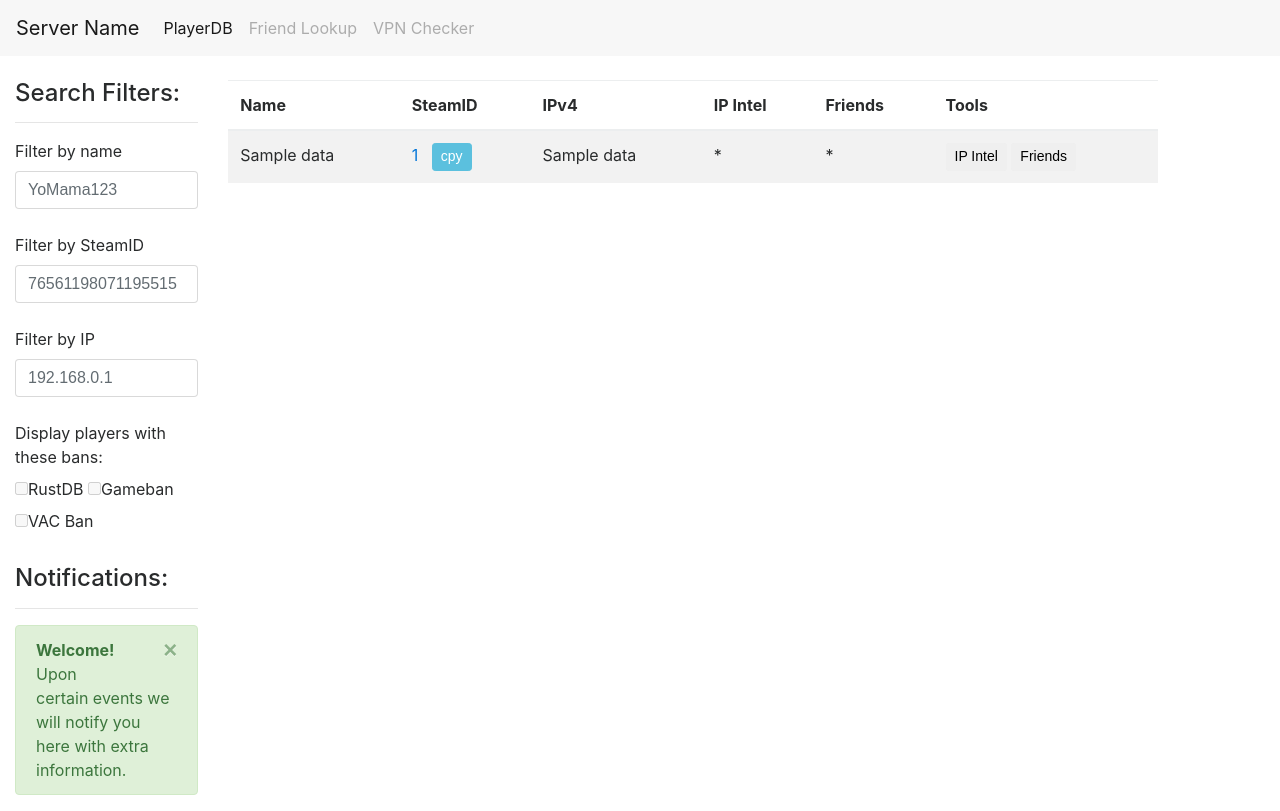
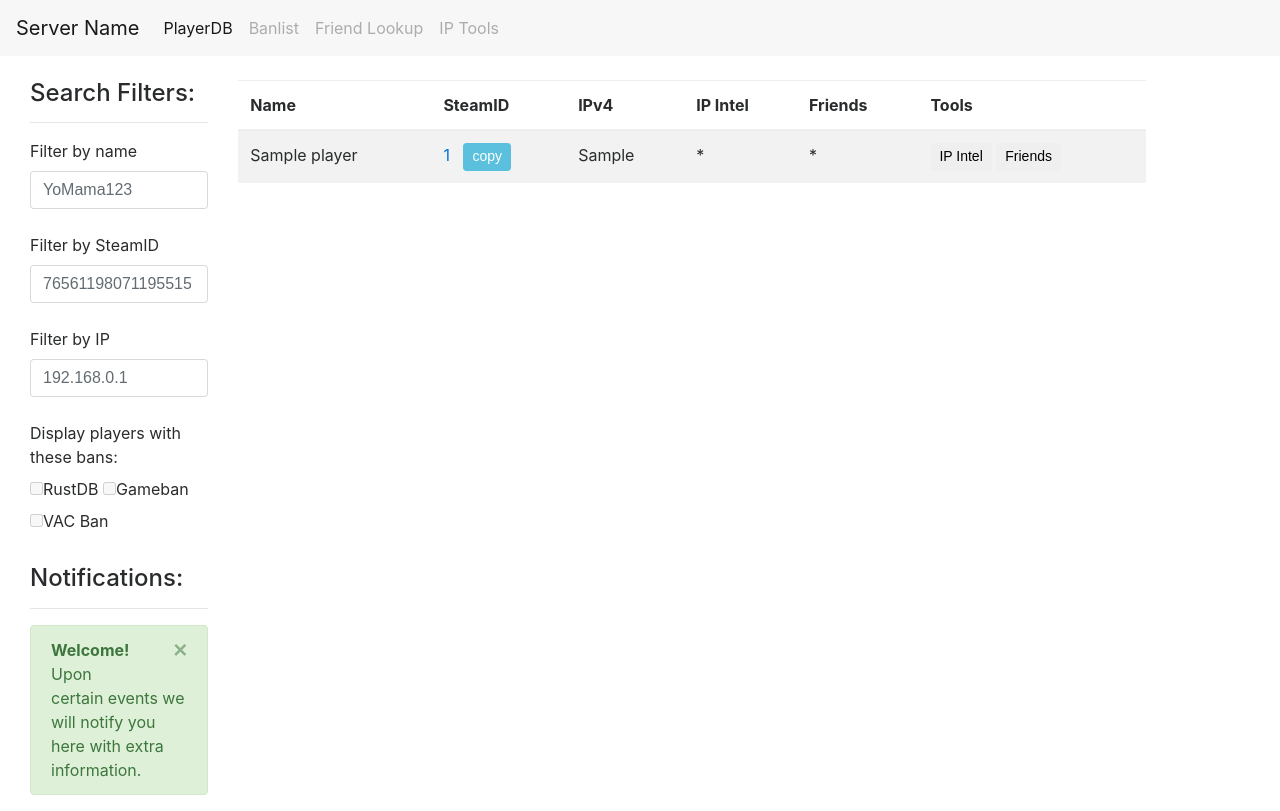
Before and after one commit to SCETheFuzz/RustDB, a Flask app: template templates/playerlist.html in a window 1280 px wide. Run offline with Flask 2, Linux system fonts and the light colour scheme; the template is opened without the code that fills it: most values are stand-ins (such as "Sample title", 1, 10 or a date in 2020); some libraries are stand-ins or nearby versions.

Commit message:
App now supports MongoDB, consolidated the js files, added base template

```diff
--- a/app.py
+++ b/app.py
@@ -2,19 +2,18 @@ from functools import wraps
 from flask import Flask, request, Response, render_template, g, jsonify
 import requests
 import sqlite3
-import config
+from flask_pymongo import PyMongo
+from bson.json_util import dumps
 
 app = Flask(__name__)
-DATABASE = config.DATABASE  # path to players_servername.db
-API_KEY = config.API_KEY  # API key for Steam's web API
-UI_PASSWORD = config.UI_PASSWORD  # set a password for your web interface
-CONTACT_EMAIL = config.CONTACT_EMAIL  # contact email used for getipintel.net requests
+app.config.from_pyfile('config.py')
+mongo = PyMongo(app, config_prefix='MONGO')
 
 
 def get_db():
     db = getattr(g, '_database', None)
     if db is None:
-        db = g._database = sqlite3.connect(DATABASE)
+        db = g._database = sqlite3.connect(app.config['DATABASE'])
     return db
 
 
@@ -33,7 +32,7 @@ def check_auth(username, password):
     """This function is called to check if a username /
     password combination is valid.
     """
-    return username == 'badmins' and password == UI_PASSWORD
+    return username == 'badmins' and password == app.config['UI_PASSWORD']
 
 
 def authenticate():
@@ -62,12 +61,15 @@ def requires_auth(f):
 @app.route('/')
 @requires_auth
 def playerlist():
-    con = sqlite3.connect(DATABASE)
-    con.row_factory = sqlite3.Row
-    cur = con.cursor()
-    cur.execute("SELECT name,steamid,ip FROM Player LIMIT 100")
-    dbdata = cur.fetchall()
-    return render_template('playerlist.html', data=dbdata)
+    if app.config['DB_SCHEMA'] == 'mysql':
+        cur = get_db().execute("SELECT name,steamid,ip FROM Player LIMIT 100")
+        dbdata = cur.fetchall()
+        return render_template('playerlist.html', data=dbdata)
+    elif app.config['DB_SCHEMA'] == 'mongo':
+        dbdata = mongo.db.players.find(projection={"name": 1, "steamid": 1, "ip": 1, "_id": 0},
+                                       limit=100).sort('{name:1, steamid:1, ip:1}')
+        # return dumps(dbdata)
+        return render_template('playerlist.html', data=dbdata)
 
 
 # API Endpoints
@@ -75,83 +77,109 @@ def playerlist():
 
 
 @app.route('/getPlayers')
+@requires_auth
 def get_players():
-    con = sqlite3.connect(DATABASE)
-    con.row_factory = sqlite3.Row
-    cur = con.cursor()
-    cur.execute("SELECT name,steamid,ip FROM Player LIMIT 100")
-    dbdata = [list(entry) for entry in cur.fetchall()]
-    return jsonify(dbdata)
+    if app.config['DB_SCHEMA'] == 'mysql':
+        cur = get_db().execute("SELECT name,steamid,ip FROM Player LIMIT 100")
+        dbdata = [list(entry) for entry in cur.fetchall()]
+        return jsonify(dbdata)
+    elif app.config['DB_SCHEMA'] == 'mongo':
+        dbdata = mongo.db.players.find(projection={"name": 1, "steamid": 1, "ip": 1, "_id": 0},
+                                       limit=100).sort('{name:1, steamid:1, ip:1}')
+        return dumps(dbdata)
 
 
 @app.route('/getIpIntel/<string:ip_addr>')
+@requires_auth
 def get_ip_intel(ip_addr):
     rv = requests.get("http://check.getipintel.net/check.php"
                       "?ip={}"
-                      "&contact={}".format(ip_addr, CONTACT_EMAIL))
+                      "&contact={}".format(ip_addr, app.config['CONTACT_EMAIL']))
     score = rv.json()
     return jsonify(score)
 
 
 @app.route('/getPlayersByName/<string:query_filter>')
+@requires_auth
 def get_players_by_name(query_filter):
-    con = sqlite3.connect(DATABASE)
-    con.row_factory = sqlite3.Row
-    cur = con.cursor()
-    cur.execute("SELECT name,steamid,ip FROM Player WHERE name LIKE '%" + query_filter + "%' LIMIT 100")
-    dbdata = [list(entry) for entry in cur.fetchall()]
-    return jsonify(dbdata)
+    if app.config['DB_SCHEMA'] == 'mysql':
+        cur = get_db().execute("SELECT name,steamid,ip FROM Player WHERE name LIKE '%" + query_filter + "%' LIMIT 100")
+        dbdata = [list(entry) for entry in cur.fetchall()]
+        return jsonify(dbdata)
+    elif app.config['DB_SCHEMA'] == 'mongo':
+        dbdata = mongo.db.players.find({"name": {"$regex": "{}".format(query_filter)}},
+                                       projection={"name": 1, "steamid": 1, "ip": 1, "_id": 0},
+                                       limit=100).sort('{name:1, steamid:1, ip:1}')
+        return dumps(dbdata)
 
 
 @app.route('/getPlayersByIP/<string:query_filter>')
+@requires_auth
 def get_players_by_ip(query_filter):
-    con = sqlite3.connect(DATABASE)
-    con.row_factory = sqlite3.Row
-    cur = con.cursor()
-    cur.execute("SELECT name,steamid,ip FROM Player WHERE ip LIKE '%" + query_filter + "%' LIMIT 100")
-    dbdata = [list(entry) for entry in cur.fetchall()]
-    return jsonify(dbdata)
+    if app.config['DB_SCHEMA'] == 'mysql':
+        cur = get_db().execute("SELECT name,steamid,ip FROM Player WHERE ip LIKE '%" + query_filter + "%' LIMIT 100")
+        dbdata = [list(entry) for entry in cur.fetchall()]
+        return jsonify(dbdata)
+    elif app.config['DB_SCHEMA'] == 'mongo':
+        dbdata = mongo.db.players.find({"ip": {"$regex": "{}".format(query_filter)}},
+                                       projection={"name": 1, "steamid": 1, "ip": 1, "_id": 0},
+                                       limit=100).sort('{name:1, steamid:1, ip:1}')
+        return dumps(dbdata)
 
 
-@app.route('/getPlayersBySteamID/<string:query_filter>')
+@app.route('/getPlayersBySteamID/<int:query_filter>')
+@requires_auth
 def get_players_by_steamid(query_filter):
-    con = sqlite3.connect(DATABASE)
-    con.row_factory = sqlite3.Row
-    cur = con.cursor()
-    cur.execute("SELECT name,steamid,ip FROM Player WHERE steamid LIKE '%" + query_filter + "%' LIMIT 100")
-    dbdata = [list(entry) for entry in cur.fetchall()]
-    return jsonify(dbdata)
+    if app.config['DB_SCHEMA'] == 'mysql':
+        cur = get_db().execute(
+            "SELECT name,steamid,ip FROM Player WHERE steamid LIKE '%" + query_filter + "%' LIMIT 100")
+        dbdata = [list(entry) for entry in cur.fetchall()]
+        return jsonify(dbdata)
+    elif app.config['DB_SCHEMA'] == 'mongo':
+        dbdata = mongo.db.players.find({"steamid": {"$regex": "{}".format(query_filter)}},
+                                       projection={"name": 1, "steamid": 1, "ip": 1, "_id": 0},
+                                       limit=100).sort('{name:1, steamid:1, ip:1}')
+        return dumps(dbdata)
 
 
 @app.route('/getFriends/<int:steam_id>')
+@requires_auth
 def get_friends(steam_id):
-    # Send a request to Steam asking for this person's friends
+    bad_friends = []
+
     rv = requests.get("http://api.steampowered.com/ISteamUser/GetFriendList/v0001/"
                       "?key={}"
                       "&steamid={}"
-                      "&relationship=friend".format(API_KEY, steam_id))
+                      "&relationship=friend".format(app.config['API_KEY'], steam_id))
     friends = rv.json()
 
-    # From our banlist, let's check and see if any of his/her
-    # friends are on it
-    con = sqlite3.connect(DATABASE)
-    con.row_factory = sqlite3.Row
-    cur = con.cursor()
-
-    bad_friends = []
     try:
         for friend in friends['friendslist']['friends']:
-            cur.execute("SELECT banid,steamid FROM Player WHERE steamid == {} LIMIT 100".format(friend['steamid']))
-            rv = cur.fetchone()
-            if rv:
+            if app.config['DB_SCHEMA'] == 'mysql':
+                cur = get_db().execute(
+                    "SELECT banid,steamid FROM Player WHERE steamid == {} LIMIT 100".format(friend['steamid']))
+                rv = cur.fetchone()
+
+            elif app.config['DB_SCHEMA'] == 'mongo':
+                rv = mongo.db.players.find_one({"steamid": "{}".format(friend['steamid'])},
+                                               projection={"banid": 1, "steamid": 1, "_id": 0})
+            if rv is not None:
                 bad_friends.append(rv)
+
         if len(bad_friends) > 0:
-            return jsonify(dict(bad_friends))
+            if app.config['DB_SCHEMA'] == 'mysql':
+                return jsonify(dict(bad_friends))
+
+            elif app.config['DB_SCHEMA'] == 'mongo':
+                print dumps(bad_friends)
+                return dumps(bad_friends)
+
         else:
             return jsonify({"message": "nothing"})
-    except KeyError:
+
+    except KeyError as err:
         return jsonify({"message": "private"})
 
 
 if __name__ == '__main__':
-    app.run(host="0.0.0.0", port=80, debug=True)
+    app.run(host="0.0.0.0", debug=True)
--- a/static/js/app.js
+++ b/static/js/app.js
@@ -1,16 +1,156 @@
 /**
  * Created by Jayson on 6/25/2017.
  */
+var NAME, STEAMID, IP;
+
+NAME = 0;
+STEAMID = 1;
+IP = 2;
+
+
+var typingTimer;
+var doneTypingInterval = 200;
+var $playerNameInput = $('#queryPlayer');
+var $steamIDInput = $('#querySteamID');
+var $steamIPInput = $('#queryIP');
+var table = document.getElementById("playerTable");
+var tr = table.getElementsByTagName("tr");
+
+// filter data by Name
+function filterName() {
+    var input, filter, td, i;
+    input = document.getElementById("queryPlayer");
+    filter = input.value.toUpperCase();
+    for (i = 0; i < tr.length; i++) {
+        td = tr[i].getElementsByTagName("td")[0];
+        if (td) {
+            if (td.innerHTML.toUpperCase().indexOf(filter) > -1) {
+                tr[i].style.display = "";
+            } else {
+                tr[i].style.display = "none";
+            }
+        }
+    }
+}
+
+// filter data by SteamID
+function filterSteamID() {
+    var input, filter, td, i;
+    input = document.getElementById("querySteamID");
+    filter = input.value.toUpperCase();
+    for (i = 0; i < tr.length; i++) {
+        td = tr[i].getElementsByTagName("td")[1];
+        if (td) {
+            if (td.innerHTML.toUpperCase().indexOf(filter) > -1) {
+                tr[i].style.display = "";
+            } else {
+                tr[i].style.display = "none";
+            }
+        }
+    }
+}
+
+function repopulateTable(data) {
+    table.innerHTML = "";
+    var content = "<thead><tr>" +
+        "<th>Name</th>" +
+        "<th>SteamID</th>" +
+        "<th>IPv4</th>" +
+        "<th>Intel</th>" +
+        "<th>Friends</th>" +
+        "<th>Tools</th>" +
+        "</tr></thead><tbody>";
+
+    for (var result in data) {
+        content += "<tr id=\"" + data[result]['steamid'] + "\"><td>" + data[result]['name'] + "</td><td>" +
+            "<a href=\"https://steamcommunity.com/profiles/" + data[result]['steamid'] + "\" target=\"_blank\">" + data[result]['steamid'] + "</a>" +
+            "&nbsp;<button onclick=\"copySteamID('" + data[result]['steamid'] + "')\" type=\"button\" class=\"btn btn-info btn-sm\" " +
+            "aria-label=\"Left Align\">copy</button></td><td>" + data[result]['ip'] + "</td><td class='intel'>*</td><td class=\"friends\">*</td><td>" +
+            "<button class=\"btn btn-sm btn-default\" onclick=\"getIpIntel('" + data[result]['ip'] + "', '" + data[result]['steamid'] + "', this)\">IP Intel</button> " +
+            "<button class=\"btn btn-sm btn-default\" onclick=\"getFriends('" + data[result]['steamid'] + "', this)\">Friends</button>" +
+            "</td></tr>";
+    }
+    content += "</tbody>";
+    table.innerHTML = content;
+    return false;
+}
 
 // AJAX request to load the playerlist
-function getPlayers() {
-    $.getJSON("/getPlayers/", function (response) {
-        $.each(response, function (name, steamid) {
-            // TODO: Instead of loading the DOM via Flask, load it with AJAX
+function queryName() {
+    var filter = $playerNameInput.val();
+    if (filter !== '') {
+        $.getJSON("/getPlayersByName/" + filter, function (response) {
+            repopulateTable(response);
         });
-    });
+    } else {
+        $.getJSON("/getPlayers", function (response) {
+            repopulateTable(response);
+        });
+    }
     return false;
 }
+
+function querySteamID() {
+    var filter = $steamIDInput.val();
+    if (filter !== '') {
+        $.getJSON("/getPlayersBySteamID/" + filter, function (response) {
+            repopulateTable(response);
+        });
+    } else {
+        $.getJSON("/getPlayers", function (response) {
+            repopulateTable(response);
+        });
+    }
+    return false;
+}
+
+
+function queryIP() {
+    var filter = $steamIPInput.val();
+    if (filter !== '') {
+        $.getJSON("/getPlayersByIP/" + filter, function (response) {
+            repopulateTable(response);
+        });
+    } else {
+        $.getJSON("/getPlayers", function (response) {
+            repopulateTable(response);
+        });
+    }
+    return false;
+}
+
+//on keyup, start the countdown
+$playerNameInput.on('keyup', function () {
+    clearTimeout(typingTimer);
+    typingTimer = setTimeout(queryName, doneTypingInterval);
+});
+
+//on keydown, clear the countdown
+$playerNameInput.on('keydown', function () {
+    clearTimeout(typingTimer);
+});
+
+//on keyup, start the countdown
+$steamIPInput.on('keyup', function () {
+    clearTimeout(typingTimer);
+    typingTimer = setTimeout(queryIP, doneTypingInterval);
+});
+
+//on keydown, clear the countdown
+$steamIPInput.on('keydown', function () {
+    clearTimeout(typingTimer);
+});
+
+//on keyup, start the countdown
+$steamIDInput.on('keyup', function () {
+    clearTimeout(typingTimer);
+    typingTimer = setTimeout(querySteamID, doneTypingInterval);
+});
+
+//on keydown, clear the countdown
+$steamIDInput.on('keydown', function () {
+    clearTimeout(typingTimer);
+});
 
 function copySteamID(steam_id) {
     var $temp = $("<input>");
@@ -22,7 +162,7 @@ function copySteamID(steam_id) {
 
 // when an alert is closed, remove it from the DOM
 $('.alert').on('closed.bs.alert', function () {
-    // TODO: remove the alert
+    // TODO: remove the alert from DOM
 });
 
 // prevent page reload on # link clicks
@@ -53,13 +193,15 @@ function getFriends(steam_id, btn) {
         } else if (response.message == "private") {
             element.html("Private profile");
         } else {
-            $.each(response, function (banid, steamid) {
-                if (banid > 0) {
+            for (var i = 0; i < response.length; i++)
+            {
+                console.log(response[i]['banid'])
+                if (response[i]['banid'] > 0) {
                     banned++;
-                } else if (banid < 0) {
+                } else if (response[i]['banid'] < 0) {
                     clean++;
                 }
-            });
+            }
 
             if (banned > 0) {
                 $("#" + steam_id).addClass("table-danger");
--- a/static/js/filters.js
+++ /dev/null
@@ -1,156 +0,0 @@
-/**
- * Created by Jayson on 6/24/2017.
- */
-
-// Lets get some enums up in this place
-var NAME, STEAMID, IP;
-
-NAME = 0;
-STEAMID = 1;
-IP = 2;
-
-var table = document.getElementById("playerTable");
-var tr = table.getElementsByTagName("tr");
-
-// filter data by Name
-function filterName() {
-    var input, filter, td, i;
-    input = document.getElementById("queryPlayer");
-    filter = input.value.toUpperCase();
-    for (i = 0; i < tr.length; i++) {
-        td = tr[i].getElementsByTagName("td")[0];
-        if (td) {
-            if (td.innerHTML.toUpperCase().indexOf(filter) > -1) {
-                tr[i].style.display = "";
-            } else {
-                tr[i].style.display = "none";
-            }
-        }
-    }
-}
-
-// filter data by SteamID
-function filterSteamID() {
-    var input, filter, td, i;
-    input = document.getElementById("querySteamID");
-    filter = input.value.toUpperCase();
-    for (i = 0; i < tr.length; i++) {
-        td = tr[i].getElementsByTagName("td")[1];
-        if (td) {
-            if (td.innerHTML.toUpperCase().indexOf(filter) > -1) {
-                tr[i].style.display = "";
-            } else {
-                tr[i].style.display = "none";
-            }
-        }
-    }
-}
-
-function repopulateTable(data) {
-    table.innerHTML = "";
-    var content = "<thead><tr>" +
-        "<th>Name</th>" +
-        "<th>SteamID</th>" +
-        "<th>IPv4</th>" +
-        "<th>Intel</th>" +
-        "<th>Friends</th>" +
-        "<th>Tools</th>" +
-        "</tr></thead><tbody>";
-
-    $.each(data, function (index, values) {
-        console.log("name: " + values[NAME]);
-        content += "<tr id=\"" + values[STEAMID] + "\"><td>" + values[NAME] + "</td><td>" +
-            "<a href=\"https://steamcommunity.com/profiles/" + values[STEAMID] + "\" target=\"_blank\">" + values[STEAMID] + "</a>" +
-            "&nbsp;<button onclick=\"copySteamID('" + values[STEAMID] + "')\" type=\"button\" class=\"btn btn-info btn-sm\" " +
-            "aria-label=\"Left Align\">cpy</button></td><td>" + values[IP] + "</td><td class='intel'>*</td><td class=\"friends\">*</td><td>" +
-            "<button class=\"btn btn-sm btn-default\" onclick=\"getIpIntel('" + values[IP] + "', '" + values[STEAMID] + "', this)\">IP Intel</button> " +
-            "<button class=\"btn btn-sm btn-default\" onclick=\"getFriends('" + values[STEAMID] + "', this)\">Friends</button>" +
-            "</td></tr>";
-    });
-    content += "</tbody>";
-    table.innerHTML = content;
-    return false;
-}
-
-// AJAX request to load the playerlist
-function queryName() {
-    var filter = $playerNameInput.val();
-    if (filter !== '') {
-        $.getJSON("/getPlayersByName/" + filter, function (response) {
-            repopulateTable(response);
-        });
-    } else {
-        $.getJSON("/getPlayers", function (response) {
-            repopulateTable(response);
-        });
-    }
-    return false;
-}
-
-function querySteamID() {
-    var filter = $steamIDInput.val();
-    if (filter !== '') {
-        $.getJSON("/getPlayersBySteamID/" + filter, function (response) {
-            repopulateTable(response);
-        });
-    } else {
-        $.getJSON("/getPlayers", function (response) {
-            repopulateTable(response);
-        });
-    }
-    return false;
-}
-
-
-function queryIP() {
-    var filter = $steamIPInput.val();
-    if (filter !== '') {
-        $.getJSON("/getPlayersByIP/" + filter, function (response) {
-            repopulateTable(response);
-        });
-    } else {
-        $.getJSON("/getPlayers", function (response) {
-            repopulateTable(response);
-        });
-    }
-    return false;
-}
-
-var typingTimer;
-var doneTypingInterval = 200;
-var $playerNameInput = $('#queryPlayer');
-var $steamIDInput = $('#querySteamID');
-var $steamIPInput = $('#queryIP');
-
-//on keyup, start the countdown
-$playerNameInput.on('keyup', function () {
-    clearTimeout(typingTimer);
-    typingTimer = setTimeout(queryName, doneTypingInterval);
-});
-
-//on keydown, clear the countdown
-$playerNameInput.on('keydown', function () {
-    clearTimeout(typingTimer);
-});
-
-//on keyup, start the countdown
-$steamIPInput.on('keyup', function () {
-    clearTimeout(typingTimer);
-    typingTimer = setTimeout(queryIP, doneTypingInterval);
-});
-
-//on keydown, clear the countdown
-$steamIPInput.on('keydown', function () {
-    clearTimeout(typingTimer);
-});
-
-//on keyup, start the countdown
-$steamIDInput.on('keyup', function () {
-    clearTimeout(typingTimer);
-    typingTimer = setTimeout(querySteamID, doneTypingInterval);
-});
-
-//on keydown, clear the countdown
-$steamIDInput.on('keydown', function () {
-    clearTimeout(typingTimer);
-});
--- /dev/null
+++ b/templates/base.html
@@ -0,0 +1,39 @@
+<!DOCTYPE html>
+<html lang="en">
+<head>
+    <meta charset="utf-8">
+    <meta http-equiv="X-UA-Compatible" content="IE=edge">
+    <meta name="viewport" content="width=device-width, initial-scale=1">
+    <title>Rust Admin Extension</title>
+    <link rel="stylesheet" href="{{ url_for('static', filename='css/bootstrap.min.css') }}">
+</head>
+<body>
+<nav class="navbar navbar-toggleable-md navbar-light bg-faded">
+    <a class="navbar-brand" href="#">Server Name</a>
+
+    <div class="collapse navbar-collapse" id="navbarSupportedContent">
+        <ul class="navbar-nav mr-auto">
+            <li class="nav-item active">
+                <a class="nav-link" href="#">PlayerDB<span class="sr-only">(current)</span></a>
+            </li>
+            <li class="nav-item">
+                <a class="nav-link disabled" href="#">Banlist</a>
+            </li>
+            <li class="nav-item">
+                <a class="nav-link disabled" href="#">Friend Lookup</a>
+            </li>
+            <li class="nav-item">
+                <a class="nav-link disabled" href="#">IP Tools</a>
+            </li>
+        </ul>
+    </div>
+</nav>
+<br>
+<div class="container-fluid">
+    {% block content %}{% endblock %}
+<script src="{{ url_for('static', filename='js/jquery-3.2.1.min.js') }}"></script>
+<script src="{{ url_for('static', filename='js/tether.min.js') }}"></script>
+<script src="{{ url_for('static', filename='js/bootstrap.min.js') }}"></script>
+<script type="application/javascript" src="{{ url_for('static', filename='js/app.js') }}"></script>
+</body>
+</html>
--- a/templates/playerlist.html
+++ b/templates/playerlist.html
@@ -1,45 +1,5 @@
-<!DOCTYPE html>
-<html lang="en">
-<head>
-    <meta charset="utf-8">
-    <meta http-equiv="X-UA-Compatible" content="IE=edge">
-    <meta name="viewport" content="width=device-width, initial-scale=1">
-    <title>Rust Admin Extension</title>
-    <link rel="stylesheet" href="{{ url_for('static', filename='css/bootstrap.min.css') }}">
-</head>
-<body>
-<style>
-    .loader {
-        position: fixed;
-        left: 0px;
-        top: 0px;
-        width: 100%;
-        height: 100%;
-        z-index: 9999;
-        background: url({{ url_for('static', filename='img/loading-2.gif') }}) 50% 50% no-repeat rgb(255, 255, 255);
-    }
-</style>
-<div class="loader"></div>
-
-
-<nav class="navbar navbar-toggleable-md navbar-light bg-faded">
-    <a class="navbar-brand" href="#">Server Name</a>
-
-    <div class="collapse navbar-collapse" id="navbarSupportedContent">
-        <ul class="navbar-nav mr-auto">
-            <li class="nav-item active">
-                <a class="nav-link" href="#">PlayerDB<span class="sr-only">(current)</span></a>
-            </li>
-            <li class="nav-item">
-                <a class="nav-link disabled" href="#">Friend Lookup</a>
-            </li>
-            <li class="nav-item">
-                <a class="nav-link disabled" href="#">VPN Checker</a>
-            </li>
-        </ul>
-    </div>
-</nav>
-<br>
+{% extends 'base.html' %}
+{% block content %}
 <div class="container-fluid">
     <div class="row">
         <div class="col-2">
@@ -91,22 +51,22 @@
                     </tr>
                     </thead>
                     <tbody>
-                    {% for name, steamid, ip in data %}
-                        <tr id="{{ steamid }}">
+                    {% for player in data %}
+                        <tr id="{{ player.steamid }}">
                             <td>
-                                {{ name }}
+                                {{ player.name }}
                             </td>
                             <td>
-                                <a href="https://steamcommunity.com/profiles/{{ steamid }}"
-                                   target="_blank">{{ steamid }}</a>
+                                <a href="https://steamcommunity.com/profiles/{{ player.steamid }}"
+                                   target="_blank">{{ player.steamid }}</a>
                                 &nbsp;
-                                <button onclick="copySteamID('{{ steamid }}')" type="button" class="btn btn-info btn-sm"
+                                <button onclick="copySteamID('{{ player.steamid }}')" type="button" class="btn btn-info btn-sm"
                                         aria-label="Left Align">
-                                    cpy
+                                    copy
                                 </button>
                             </td>
                             <td class="ip">
-                                {{ ip }}
+                                {{ player.ip }}
                             </td>
                             <td class="intel">
                                 *
@@ -116,9 +76,9 @@
                             </td>
                             <td>
                                 <button class="btn btn-sm btn-default"
-                                        onclick="getIpIntel('{{ ip }}', '{{ steamid }}', this)">IP Intel
+                                        onclick="getIpIntel('{{ player.ip }}', '{{ player.steamid }}', this)">IP Intel
                                 </button>
-                                <button class="btn btn-sm btn-default" onclick="getFriends('{{ steamid }}', this)">
+                                <button class="btn btn-sm btn-default" onclick="getFriends('{{ player.steamid }}', this)">
                                     Friends
                                 </button>
                             </td>
@@ -130,16 +90,4 @@
         </div>
     </div>
 </div>
-<script src="{{ url_for('static', filename='js/jquery-3.2.1.min.js') }}"></script>
-<script src="{{ url_for('static', filename='js/tether.min.js') }}"></script>
-<script src="{{ url_for('static', filename='js/bootstrap.min.js') }}"></script>
-<script type="application/javascript" src="{{ url_for('static', filename='js/app.js') }}"></script>
-<script type="application/javascript" src="{{ url_for('static', filename='js/filters.js') }}"></script>
-<script type="text/javascript">
-    $(window).on('load', function () {
-        setTimeout('', 2000);
-        $('.loader').fadeOut("slow");
-    });
-</script>
-</body>
-</html>
+{% endblock %}
```
